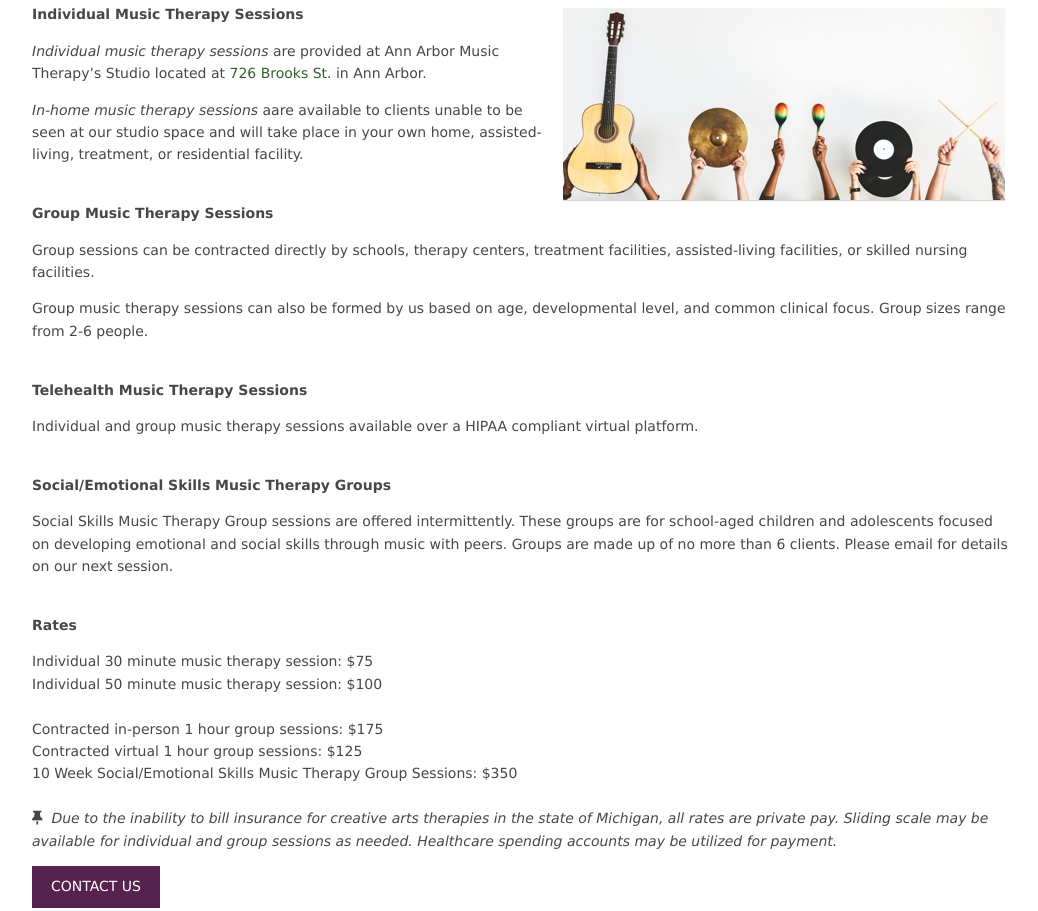
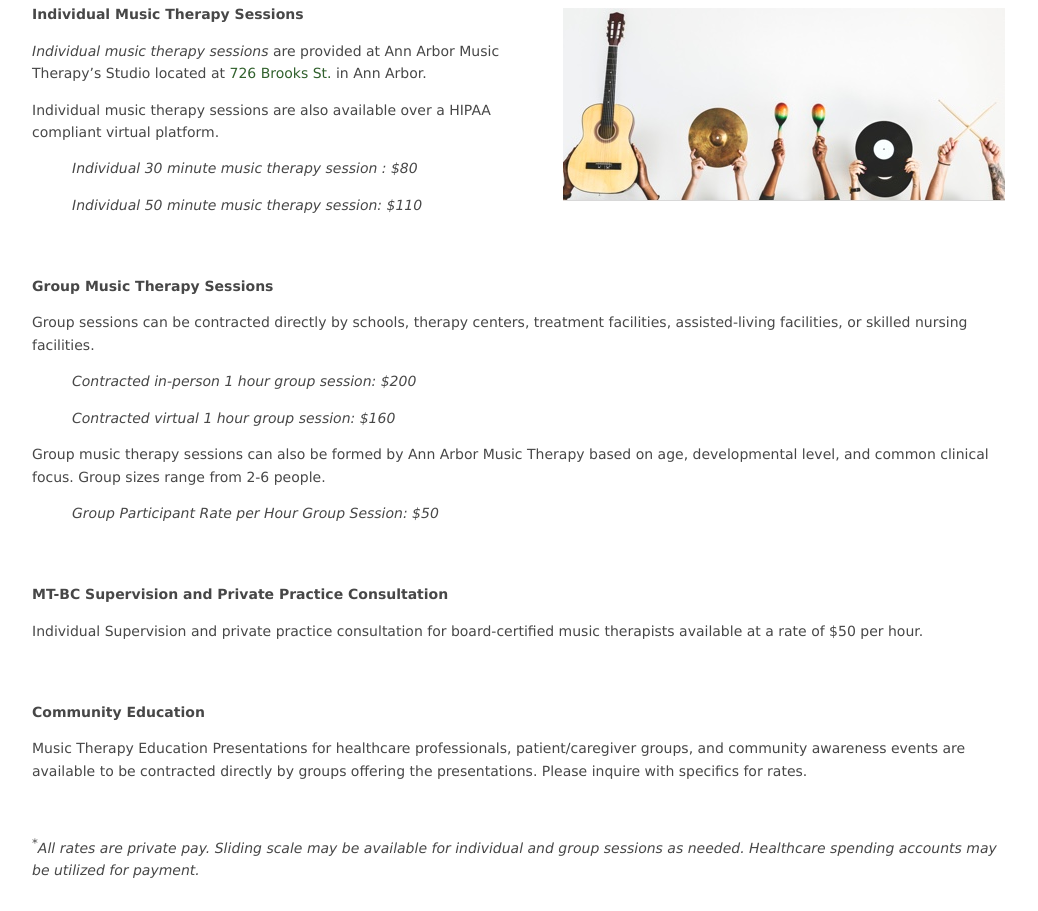
Before and after one commit to Miriamsherk/musictherapy, a plain HTML site: page pages/service.html in a window 1280 px wide. Shown: the part 822-1733 px from the top of the page, without its empty margins (119-1157 px from the left). Drawn offline with Linux system fonts and the light colour scheme.

Commit message:
Update service.html

```diff
--- a/pages/service.html
+++ b/pages/service.html
@@ -111,40 +111,39 @@ Licence URI: http://www.os-templates.com/template-terms
 
       <p><i>Individual music therapy sessions</i> are provided at Ann Arbor Music Therapy’s Studio located at <a href="https://www.google.com/maps/place/726+Brooks+St,+Ann+Arbor,+MI+48103/@42.2881164,-83.7598235,17z/data=!3m1!4b1!4m5!3m4!1s0x883cae1c1d49143d:0x9f4c2be756b9dd94!8m2!3d42.2881164!4d-83.7576348">726 Brooks St.</a> in Ann Arbor. </p>
 
-      <p><i>In-home music therapy sessions</i> aare available to clients unable to be seen at our studio space and will take place in your own home, assisted-living, treatment, or residential facility.</p>
+      <p>Individual music therapy sessions are also available over a HIPAA compliant virtual platform.</p>
 
-      <br>
+      <p class="margin-left-40"><i>Individual 30 minute music therapy session : $80</i></p>
+      <p class="margin-left-40"><i>Individual 50 minute music therapy session: $110</i></p>
+
+      <br/>
+      <br/>
       <b>Group Music Therapy Sessions</b>
 
       <p>Group sessions can be contracted directly by schools, therapy centers, treatment facilities, assisted-living facilities, or skilled nursing facilities.</p>
 
-      <p>Group music therapy sessions can also be formed by us based on age, developmental level, and common clinical focus. Group sizes range from 2-6 people.</p>
+      <p class="margin-left-40"><i>Contracted in-person 1 hour group session: $200</i></p>
+      <p class="margin-left-40"><i>Contracted virtual 1 hour group session: $160</i></p>
+
+      <p>Group music therapy sessions can also be formed by Ann Arbor Music Therapy based on age, developmental level, and common clinical focus. Group sizes range from 2-6 people.</p>
+
+      <p class="margin-left-40"><i>Group Participant Rate per Hour Group Session: $50</i></p>
 
       <br/>
+      <br/>
+      <b>MT-BC Supervision and Private Practice Consultation</b>
 
-      <b>Telehealth Music Therapy Sessions</b>
+      <p>Individual Supervision and private practice consultation for board-certified music therapists available at a rate of $50 per hour.</p>
 
-      <p>Individual and group music therapy sessions available over a HIPAA compliant virtual platform.</p>
+      <br/>
+      <br/>
+      <b>Community Education</b>
+      <p>Music Therapy Education Presentations for healthcare professionals, patient/caregiver groups, and community awareness events are available to be contracted directly by groups offering the presentations. Please inquire with specifics for rates.</p>
+      <br/>
 
-      <br>
 
-      <b>Social/Emotional Skills Music Therapy Groups</b>
-      <p>Social Skills Music Therapy Group sessions are offered intermittently. These groups are for school-aged children and adolescents focused on developing emotional and social skills through music with peers. Groups are made up of no more than 6 clients. Please email for details on our next session.</p>
-      <br>
-
-      <b>Rates</b>
-      <p>
-        Individual 30 minute music therapy session: $75<br/>
-        Individual 50 minute music therapy session: $100
-        <br/><br/>
-        Contracted in-person 1 hour group sessions: $175 <br/>
-        Contracted virtual 1 hour group sessions: $125<br/>
-        10 Week Social/Emotional Skills Music Therapy Group Sessions: $350
-        <br/><br/>
-        <i><i class="fas fa-thumbtack"></i> &nbsp;Due to the inability to bill insurance for creative arts therapies in the state of Michigan, all rates are private pay. Sliding scale may be available for individual and group sessions as needed. Healthcare spending accounts may be utilized for payment.
-        </i>
-      </p>
-
+      <p><i><sup>*</sup>All rates are private pay. Sliding scale may be available for individual and group sessions as needed. Healthcare spending accounts may be utilized for payment.</i></p>
+      <br/>
       <footer><a class="btn" href="contact.html">Contact Us</a></footer>
 
 
```
